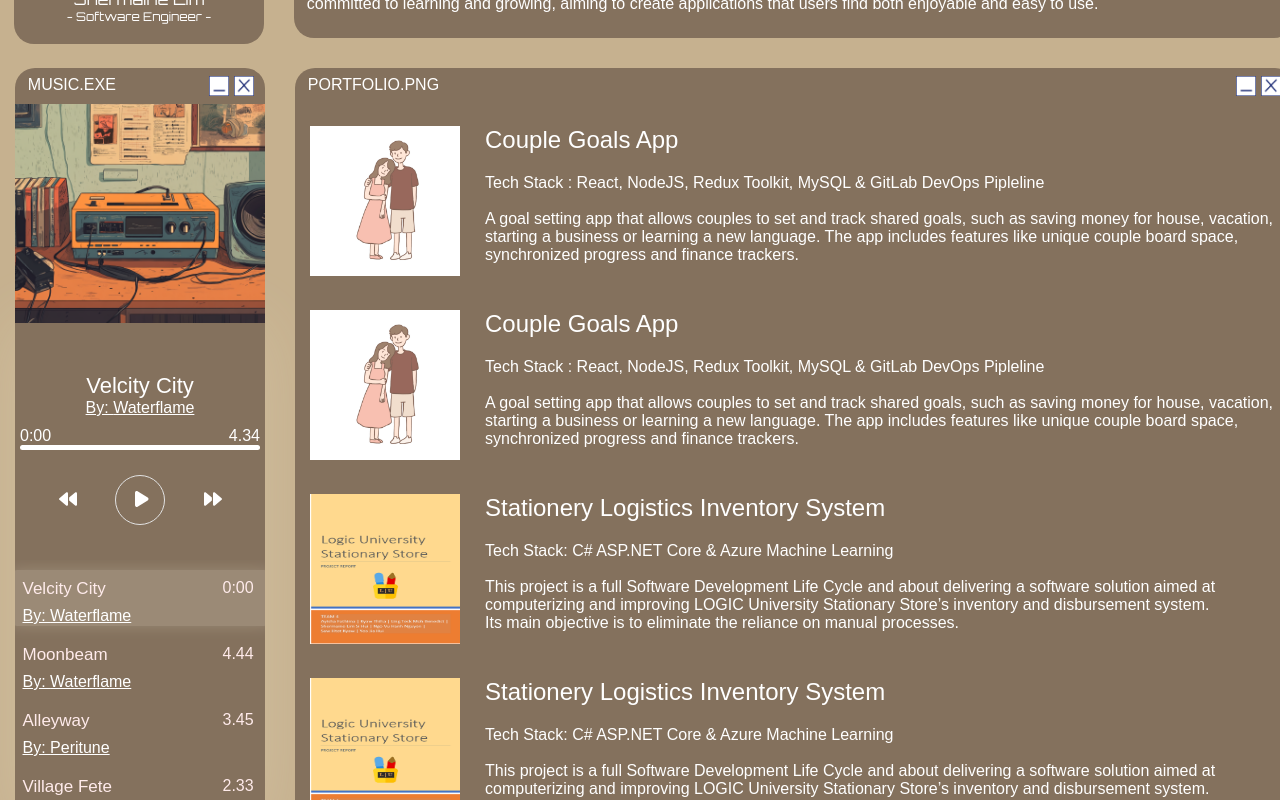
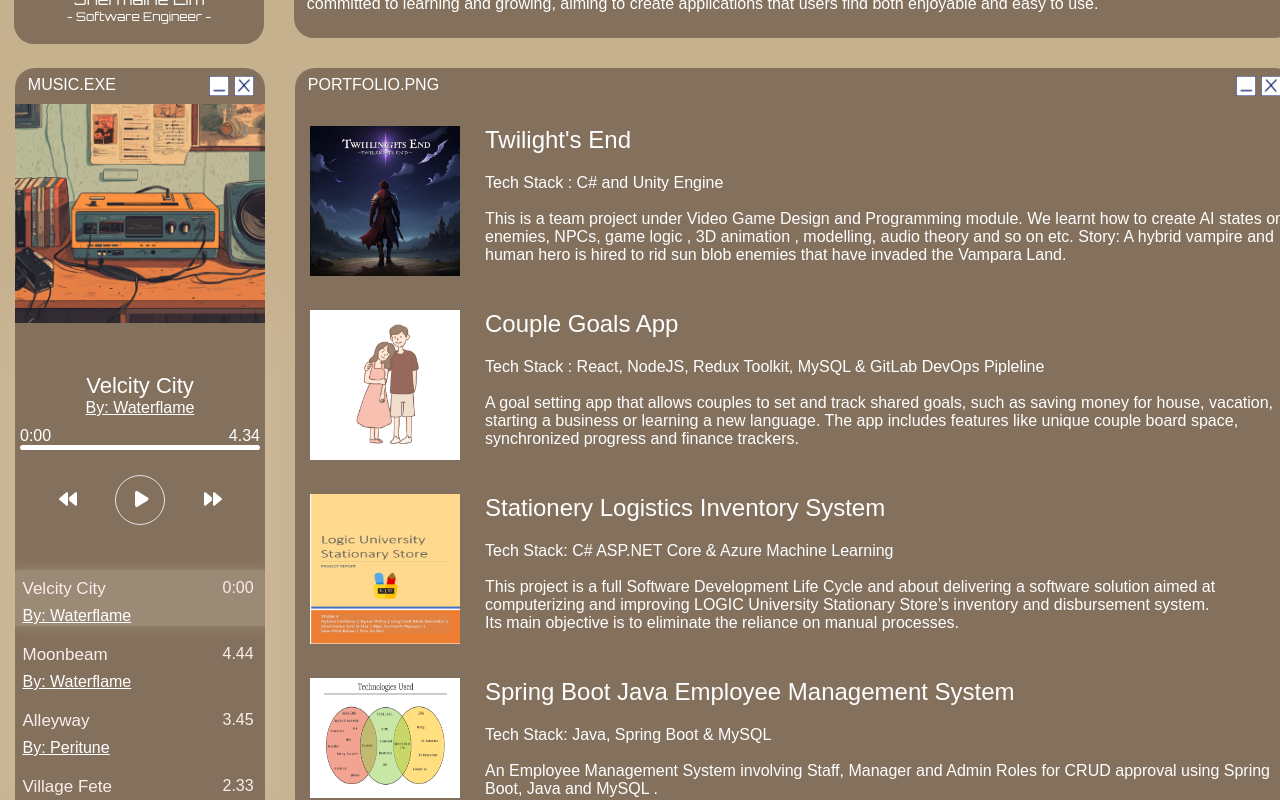
Before and after one commit to shermainelim/portfolio, a React (Create React App) app: page / in a window 1280 px wide. Shown: the part 720-1520 px from the top of the page. Built offline with nearby package versions, Linux system fonts and the light colour scheme; a web font is replaced by a local one.

Commit message:
Revamped Portfolio

```diff
--- a/src/components/screens/LandingPage.jsx
+++ b/src/components/screens/LandingPage.jsx
@@ -6,10 +6,10 @@ import "../../screens/scss/GlobalStyles.scss";
 import sciFi from "../../assets/sci-fi.png";
 import profilePic from "../../assets/shermaineLim.png";
 import orangeButton from "../../assets/button.png";
-import pastelDreams from "../../assets/pastel-dreams.png";
 import coupleGoals from "../../assets/couple-goals.png";
 import twilightEnd from "../../assets/twilights-end-3d.png";
 import logicUniversity from "../../assets/logic-university.png";
+import javaEMS from "../../assets/java-ems .png";
 import minimize from "../../assets/minimize.png";
 import close from "../../assets/close.png";
 import musicPlayer from "../../assets/musicPlayer.png";
@@ -285,13 +285,13 @@ const LandingPage = () => {
           >
             <div className={cx("project-image-container")}>
               <a
-                href="https://github.com/shermainelim/CoupleGoalsApp"
+                href="https://www.linkedin.com/feed/update/urn:li:activity:7194014025083424769/"
                 className={cx("link")}
               >
                 <img
                   className={portfolio ? cx("image-show") : cx("image-none")}
-                  src={coupleGoals}
-                  alt="couple-goals"
+                    src={twilightEnd}
+                  alt="twilight-end"
                 />
               </a>
 
@@ -302,10 +302,10 @@ const LandingPage = () => {
                   }
                 >
                   <a
-                    href="https://github.com/shermainelim/CoupleGoalsApp"
+                    href="https://www.linkedin.com/feed/update/urn:li:activity:7194014025083424769/"
                     className={cx("title-label")}
                   >
-                    Couple Goals App
+                    Twilight's End
                   </a>
                 </div>
                 <div
@@ -315,13 +315,12 @@ const LandingPage = () => {
                       : cx("desc-subtitle-none")
                   }
                 >
-                  Tech Stack : React, NodeJS, Redux Toolkit, MySQL & GitLab
-                  DevOps Pipleline <br />
-                  <br />A goal setting app that allows couples to set and track
-                  shared goals, such as saving money for house, vacation,
-                  starting a business or learning a new language. The app
-                  includes features like unique couple board space, synchronized
-                  progress and finance trackers.
+                  Tech Stack : C# and Unity Engine <br />
+                  <br />This is a team project under Video Game Design and Programming
+                  module. We learnt how to
+                  create AI states on enemies, NPCs, game logic , 3D animation ,
+                  modelling, audio theory and so on etc. Story: A hybrid vampire and human hero is hired to rid sun
+                  blob enemies that have invaded the Vampara Land.
                 </div>
               </div>
             </div>
@@ -419,8 +418,9 @@ const LandingPage = () => {
               >
                 <img
                   className={portfolio ? cx("image-show") : cx("image-none")}
-                  src={logicUniversity}
-                  alt="logic-university"
+                  style={{height:"7.5rem"}}
+                  src={javaEMS}
+                  alt="java-EMS"
                 ></img>
               </a>
               <div className={cx("project-desc-container")}>
@@ -430,10 +430,10 @@ const LandingPage = () => {
                   }
                 >
                   <a
-                    href="https://github.com/shermainelim/Logic-University-Stationery-Inventory-System"
+                    href="https://github.com/shermainelim/Spring-Boot-Java-Employee-Management-System"
                     className={cx("title-label")}
                   >
-                    Stationery Logistics Inventory System
+                    Spring Boot Java Employee Management System
                   </a>
                 </div>
                 <div
@@ -443,14 +443,9 @@ const LandingPage = () => {
                       : cx("desc-subtitle-none")
                   }
                 >
-                  Tech Stack: C# ASP.NET Core & Azure Machine Learning <br />
+                  Tech Stack: Java, Spring Boot & MySQL <br />
                   <br />
-                  This project is a full Software Development Life Cycle and
-                  about delivering a software solution aimed at computerizing
-                  and improving LOGIC University Stationary Store’s inventory
-                  and disbursement system. <br />
-                  Its main objective is to eliminate the reliance on manual
-                  processes.
+                  An Employee Management System involving Staff, Manager and Admin Roles for CRUD approval using Spring Boot, Java and MySQL .
                 </div>
               </div>
             </div>
```
Also changed, not shown: src/assets/java-ems .png (added).
